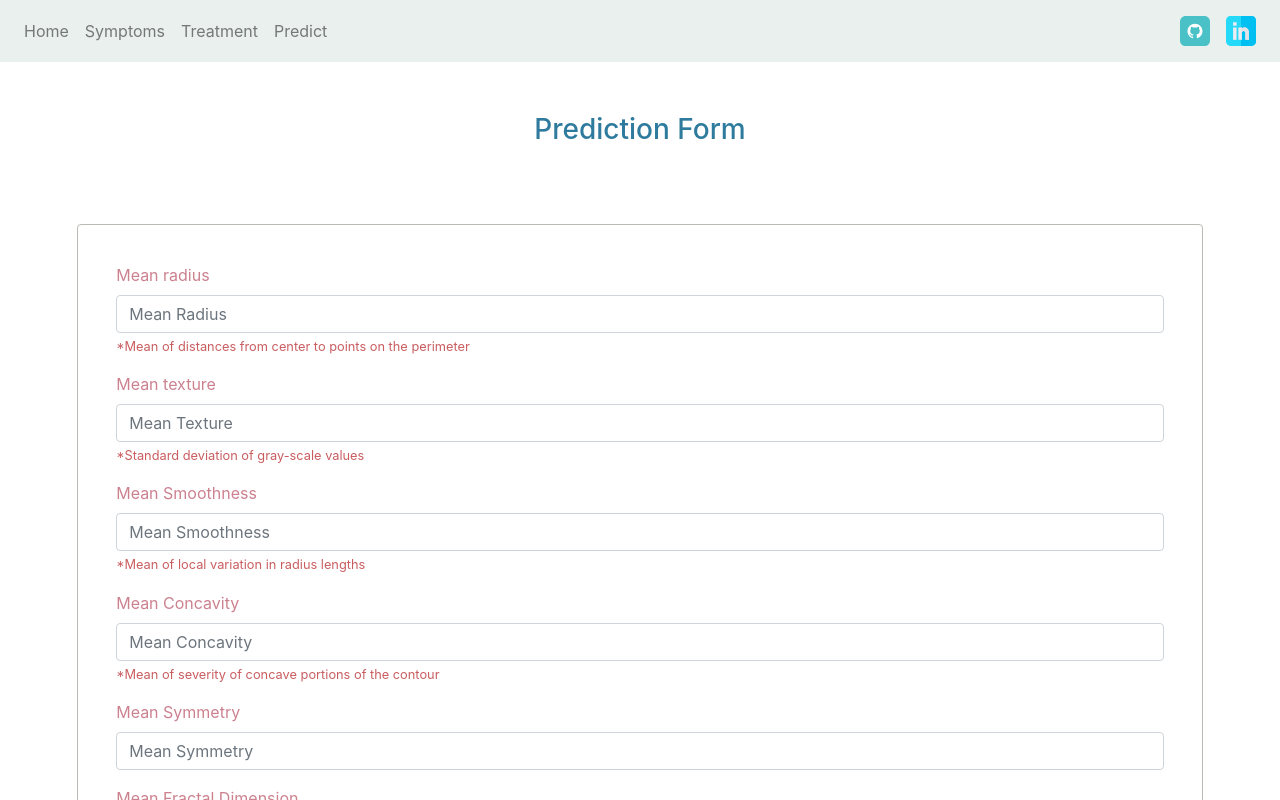
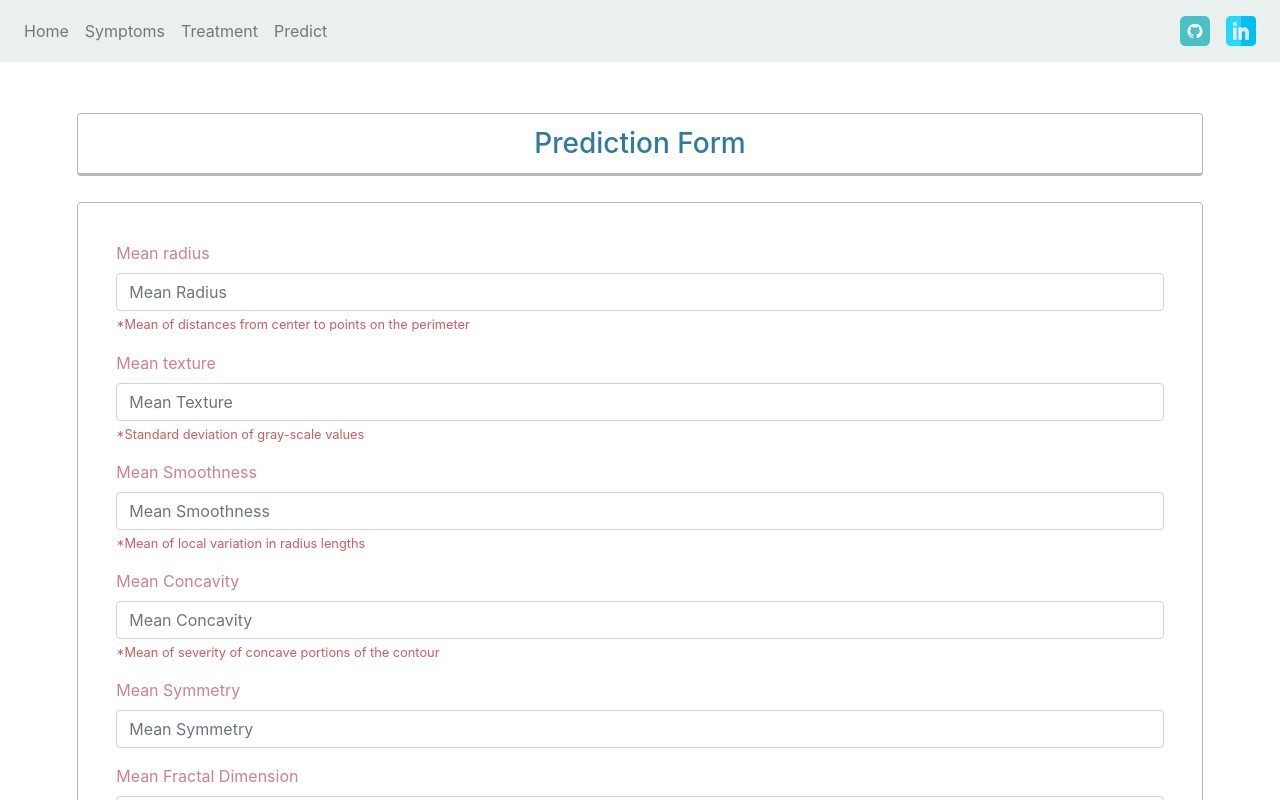
Before and after one commit to sourav731/BreastCancerFrontEnd, a React (Create React App) app in the folder frontend/: page /predict in a window 1280 px wide. Shown: the top 800 px of the page. Built offline with nearby package versions, Linux system fonts and the light colour scheme.

Commit message:
Router added to navbar,error page created

```diff
--- a/frontend/package.json
+++ b/frontend/package.json
@@ -8,6 +8,7 @@
     "@testing-library/user-event": "^7.2.1",
     "react": "^16.13.1",
     "react-dom": "^16.13.1",
+    "react-router-dom": "^5.2.0",
     "react-scripts": "3.4.1"
   },
   "scripts": {
--- a/frontend/src/App.js
+++ b/frontend/src/App.js
@@ -1,14 +1,35 @@
 import React from "react";
-// import Home from "./Pages/Home";
-// import Symptoms from "./Pages/Symptoms";
-// import Treatment from "./Pages/Treatment";
+import { BrowserRouter as Router, Switch, Route } from "react-router-dom";
+import Home from "./Pages/Home";
+import Symptoms from "./Pages/Symptoms";
+import Treatment from "./Pages/Treatment";
 import Predict from "./Pages/Predict";
+import NotFound from "./Pages/Notfound";
 
 function App() {
   return (
-    <div className="App">
-      <Predict />
-    </div>
+    <Router>
+      <Switch>
+        <Route path="/" exact={true}>
+          <Home />
+        </Route>
+        <Route path="/home" exact={true}>
+          <Home />
+        </Route>
+        <Route path="/symptoms" exact={true}>
+          <Symptoms />
+        </Route>
+        <Route path="/treatment" exact={true}>
+          <Treatment />
+        </Route>
+        <Route path="/predict" exact={true}>
+          <Predict />
+        </Route>
+        <Route path="/error" exact={true}>
+          <NotFound />
+        </Route>
+      </Switch>
+    </Router>
   );
 }
 
--- a/frontend/src/Pages/Home.jsx
+++ b/frontend/src/Pages/Home.jsx
@@ -327,6 +327,9 @@ function Home() {
           </Row>
           <Row style={{ paddingLeft: "47%" }}>
             <Button
+              href="https://www.breastcancer.org"
+              rel="/notfound"
+              target="_blank"
               style={{ backgroundColor: "#7eb8f2", borderColor: "#7eb8f2" }}
             >
               Know More
--- /dev/null
+++ b/frontend/src/Pages/Notfound.jsx
@@ -0,0 +1,12 @@
+import React from "react";
+import ErrorImg from "../Images/error.svg";
+
+function Error() {
+  return (
+    <div style={{ margin: "5%", textAlign: "center", marginTop: "10%" }}>
+      <img src={ErrorImg} height="60%" width="60%" />
+    </div>
+  );
+}
+
+export default Error;
--- a/frontend/src/Pages/Predict.jsx
+++ b/frontend/src/Pages/Predict.jsx
@@ -6,21 +6,31 @@ import Button from "react-bootstrap/Button";
 
 var labelColor = "#cc818f";
 var infoColor = "#c95d60";
+var decimal_re = /^(\d*\.)?\d+$/;
 
 function Predict() {
   return (
     <React.Fragment>
       <NavBar />
       <div style={{ marginTop: "4%" }}>
-        {" "}
-        <h3 style={{ textAlign: "center", color: "#2f7b9e" }}>
+        <h3
+          style={{
+            textAlign: "center",
+            color: "#2f7b9e",
+            border: "1px solid #babab5",
+            borderBottom: "3px solid #babab5",
+            margin: "0% 6% 0% 6%",
+            borderRadius: "4px",
+            padding: "1% 0% 1% 0%",
+          }}
+        >
           Prediction Form
         </h3>
       </div>
       <div
         className="predictDiv"
         style={{
-          margin: "6%",
+          margin: "2% 6% 2% 6%",
           padding: "3% 3% 3% 3%",
           border: "1px solid #babab5",
           borderRadius: "4px",
--- a/frontend/src/Pages/Symptoms.jsx
+++ b/frontend/src/Pages/Symptoms.jsx
@@ -77,6 +77,7 @@ function Symptoms() {
           <div style={{ textAlign: "center" }}>
             <a
               href="https://www.breastcancer.org/symptoms"
+              rel="/notfound"
               target="_blank"
               style={{ color: "#e09d9d", fontSize: "20px" }}
             >
--- a/frontend/src/Pages/Treatment.jsx
+++ b/frontend/src/Pages/Treatment.jsx
@@ -191,6 +191,7 @@ function Treatment() {
           <a
             href="https://www.breastcancer.org/treatment"
             target="_blank"
+            rel="/notfound"
             style={{ color: "#e09d9d", fontSize: "20px" }}
           >
             Know more on breastcancer.org
```
Also changed, not shown: frontend/src/Images/error.svg (added), 1 other file (tests, documents, lock files or other folders).
